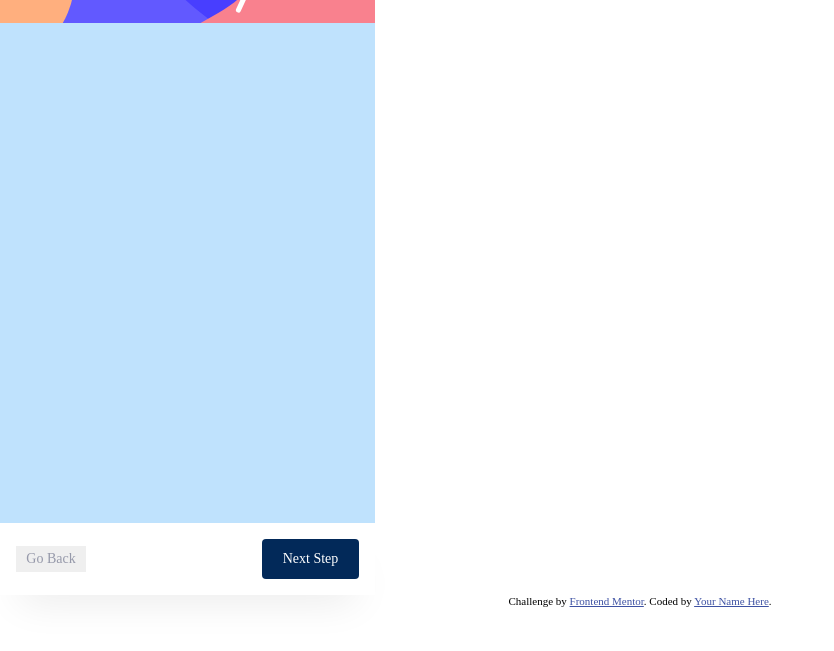
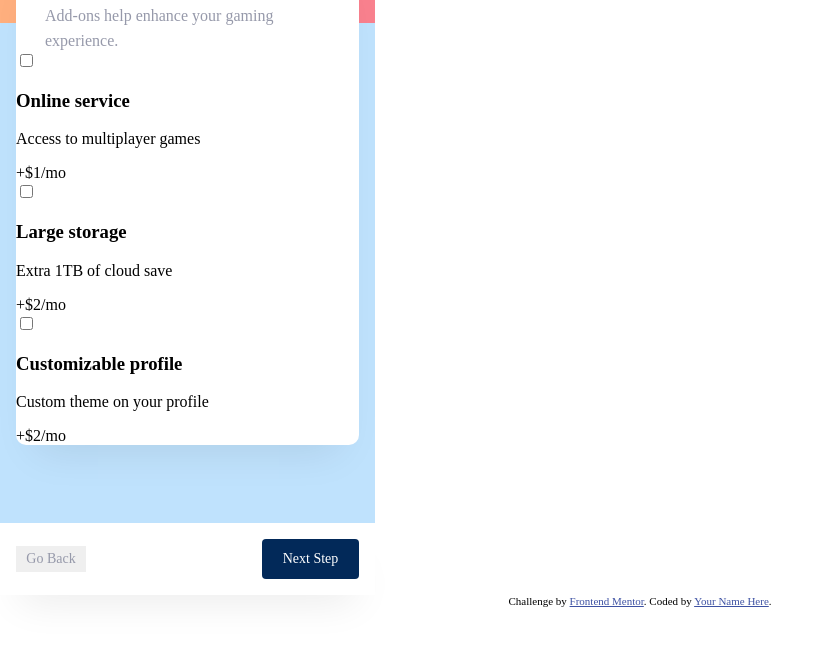
Before and after one commit to BlueDragn/multi-step-form, a plain HTML site: page index.html in a window 1280 px wide. Shown: the part 149-800 px from the top of the page, without its empty margins (0-834 px from the left). Drawn offline with Linux system fonts and the light colour scheme.

Commit message:
Phase03: Begins, Added Step-3 checkboxes for Addons_options

```diff
--- a/index.html
+++ b/index.html
@@ -208,7 +208,33 @@
       <!---Step_02 Ends-->
 
       <!--Step_03 Begins ---->
-      <!---Step_03 Ends ------>
+      <div class="form-container" id="add-ons-container">
+<div class="header-info">
+  <h2> Pick add-ons</h2>
+  <p>Add-ons help enhance your gaming experience.</p>
+</div>
+<form class="">
+  <input type="checkbox" id="add-on-01" name="add-on-01" value="Online_services">
+  <label for="add-on-01">
+    <h3>Online service</h3>
+    <p>Access to multiplayer games</p>
+    <span>+$1/mo</span>
+  </label><br>
+  <input type="checkbox" id="add-on-02" name="add-on-02" value="Large_storage">
+  <label for="add-on-02">
+    <h3>Large storage</h3>
+    <p>Extra 1TB of cloud save</p>
+    <span>+$2/mo</span>
+    </label><br>
+  <input type="checkbox" id="add-on-03" name="add-on-03" value="Customizable_profile">
+  <label for="add-on-03">
+    <h3>Customizable profile</h3>
+    <p>Custom theme on your profile</p>
+    <span>+$2/mo</span>
+    </label><br>
+</form>
+      </div>
+      <!--- Step_03 Ends ------>
     </section>
     <!-- Middle section ends-->
     <section class="footer" id="footer">
```
